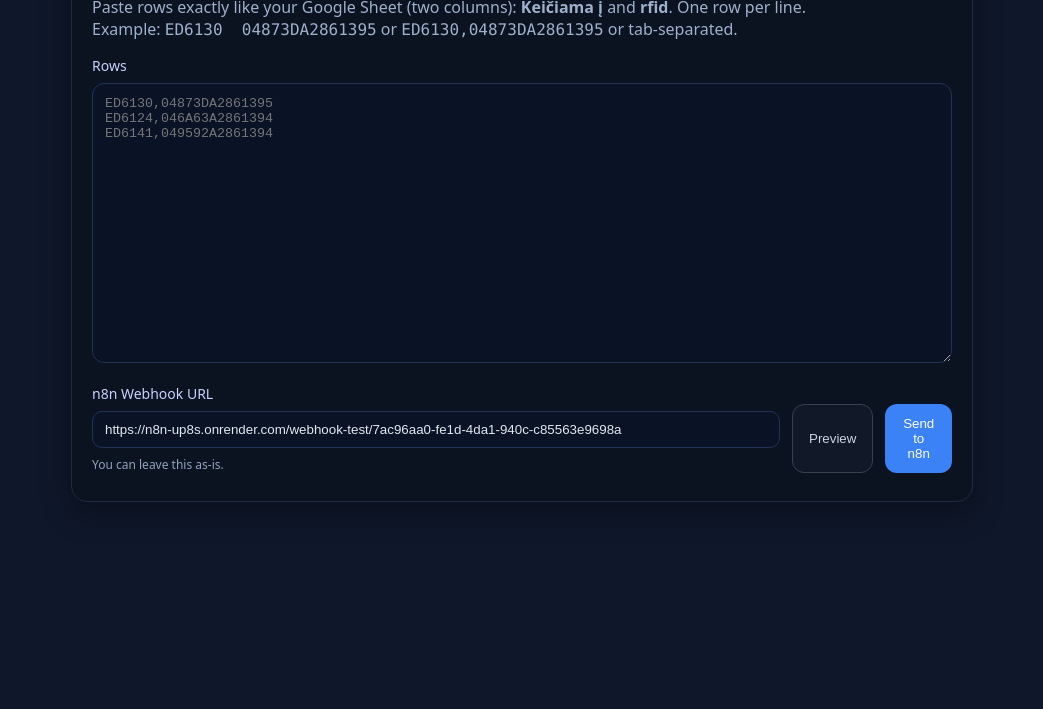
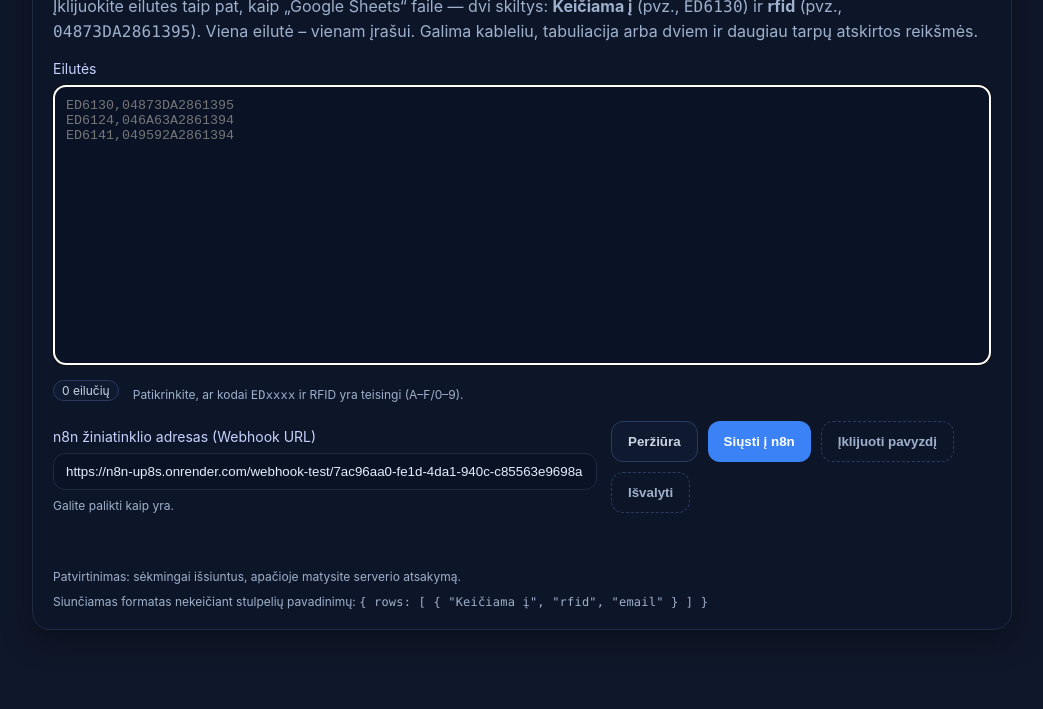
Before and after one commit to Chatbots-automated/pauliusesouzduotis, a website: page public/index.html in a window 1280 px wide. Shown: the part 91-800 px from the top of the page, without its empty margins (118-1161 px from the left). Drawn offline with Linux system fonts and the light colour scheme.

Commit message:
Update index.html

```diff
--- a/public/index.html
+++ b/public/index.html
@@ -1,97 +1,153 @@
 <!doctype html>
-<html lang="en">
+<html lang="lt">
 <head>
   <meta charset="utf-8" />
-  <title>AMPECO – ED → RFID uploader</title>
+  <title>AMPECO – ED → RFID įkėlimas</title>
   <meta name="viewport" content="width=device-width, initial-scale=1" />
+  <meta name="color-scheme" content="dark" />
   <style>
-    :root { font-family: system-ui, -apple-system, Segoe UI, Roboto, Inter, Arial; }
-    body { margin: 0; padding: 24px; background: #0f172a; color: #e2e8f0; }
-    .card { max-width: 860px; margin: 0 auto; background: #0b1220; border: 1px solid #1f2a44; border-radius: 16px; padding: 20px; box-shadow: 0 10px 30px rgba(0,0,0,.35);}
-    h1 { margin: 0 0 12px; font-size: 22px; }
-    p { margin: 0 0 16px; color: #9fb0cc; }
-    textarea, input, button { width: 100%; box-sizing: border-box; }
+    :root {
+      --bg: #0b1220;
+      --panel: #0d1629;
+      --muted: #9fb0cc;
+      --border: #1f2a44;
+      --accent: #3b82f6;
+      --good: #22c55e;
+      --bad: #ef4444;
+      --text: #e5eefc;
+      font-family: Inter, system-ui, -apple-system, Segoe UI, Roboto, Arial;
+    }
+    * { box-sizing: border-box; }
+    body { margin: 0; padding: 24px; background: #0f172a; color: var(--text); }
+    .wrap { max-width: 980px; margin: 0 auto; }
+    .card { background: var(--panel); border: 1px solid var(--border); border-radius: 18px; padding: 20px; box-shadow: 0 10px 30px rgba(0,0,0,.35); }
+    header { display: flex; align-items: center; gap: 12px; margin-bottom: 12px; }
+    .logo { width: 28px; height: 28px; border-radius: 6px; background: linear-gradient(135deg,#3b82f6,#22c55e); }
+    h1 { margin: 0; font-size: 22px; letter-spacing: .2px; }
+    p.lead { margin: 6px 0 16px; color: var(--muted); line-height: 1.5; }
     label { display: block; font-size: 14px; margin: 16px 0 8px; color: #c7d2fe; }
-    textarea { min-height: 280px; padding: 12px; border-radius: 12px; border: 1px solid #233155; background: #0a1326; color: #e2e8f0; }
-    input { padding: 10px 12px; border-radius: 10px; border: 1px solid #233155; background: #0a1326; color: #e2e8f0; }
-    .row { display: grid; grid-template-columns: 1fr 160px; gap: 12px; align-items: end; }
-    .actions { display: flex; gap: 12px; margin-top: 16px; }
-    button { padding: 12px 16px; border: 0; border-radius: 12px; cursor: pointer; }
-    .primary { background: #3b82f6; color: white; }
-    .secondary { background: #111827; color: #cbd5e1; border: 1px solid #374151; }
-    .muted { color: #93a3bf; font-size: 12px; margin-top: 8px;}
-    .table { width: 100%; margin-top: 14px; border-collapse: collapse; font-size: 14px; }
-    .table th, .table td { border-bottom: 1px solid #1f2a44; padding: 8px 6px; }
-    .ok { color: #22c55e; }
-    .err { color: #ef4444; }
-    .mono { font-family: ui-monospace, SFMono-Regular, Menlo, Consolas, "Liberation Mono", monospace; }
+    textarea, input { width: 100%; border-radius: 12px; border: 1px solid var(--border); background: #0a1326; color: var(--text); }
+    textarea { min-height: 280px; padding: 12px; resize: vertical; }
+    input { padding: 10px 12px; }
+    .row { display: grid; grid-template-columns: 1fr minmax(280px, 380px); gap: 14px; align-items: end; margin-top: 12px; }
+    .actions { display: flex; gap: 10px; flex-wrap: wrap; }
+    button { padding: 12px 16px; border: 0; border-radius: 12px; cursor: pointer; font-weight: 600; }
+    .primary { background: var(--accent); color: white; }
+    .secondary { background: #0f1a31; color: #cbd5e1; border: 1px solid #2a3a61; }
+    .ghost { background: transparent; color: var(--muted); border: 1px dashed #2a3a61; }
+    .muted { color: var(--muted); font-size: 12px; margin-top: 8px;}
+    .meta { display: flex; gap: 14px; align-items: center; color: var(--muted); font-size: 13px; margin: 10px 0 -2px; }
+    .badge { display: inline-block; padding: 2px 8px; border-radius: 999px; background: #0f1a31; border: 1px solid #2a3a61; color: #cbd5e1; font-size: 12px; }
+    .table { width: 100%; margin-top: 14px; border-collapse: collapse; font-size: 14px; border-top: 1px solid var(--border); }
+    .table th, .table td { border-bottom: 1px solid var(--border); padding: 10px 8px; }
+    .table th { text-align: left; color: #c7d2fe; font-weight: 600; }
+    .ok { color: var(--good); font-weight: 600; }
+    .err { color: var(--bad); font-weight: 600; }
+    .mono { font-family: ui-monospace, SFMono-Regular, Menlo, Consolas, "Liberation Mono", monospace; letter-spacing: .2px; }
+    #status { margin-top: 12px; min-height: 22px; }
+    .status-ok { color: var(--good); }
+    .status-bad { color: var(--bad); }
+    footer { margin-top: 22px; color: var(--muted); font-size: 12px; display: flex; gap: 10px; flex-wrap: wrap; }
+    @media (max-width: 860px) {
+      .row { grid-template-columns: 1fr; }
+    }
   </style>
 </head>
 <body>
+  <div class="wrap">
     <div class="card">
-    <h1>ED → RFID uploader</h1>
-    <p>Paste rows exactly like your Google Sheet (two columns): <strong>Keičiama į</strong> and <strong>rfid</strong>. One row per line.<br/>
-    Example: <span class="mono">ED6130&nbsp;&nbsp;04873DA2861395</span> or <span class="mono">ED6130,04873DA2861395</span> or tab-separated.</p>
+      <header>
+        <div class="logo" aria-hidden="true"></div>
+        <h1>ED → RFID įkėlimas</h1>
+      </header>
+      <p class="lead">
+        Įklijuokite eilutes taip pat, kaip „Google Sheets“ faile — dvi skiltys:
+        <strong>Keičiama į</strong> (pvz., <span class="mono">ED6130</span>) ir <strong>rfid</strong>
+        (pvz., <span class="mono">04873DA2861395</span>). Viena eilutė – vienam įrašui.
+        Galima kableliu, tabuliacija arba dviem ir daugiau tarpų atskirtos reikšmės.
+      </p>
 
-    <label for="rows">Rows</label>
+      <label for="rows">Eilutės</label>
       <textarea id="rows" placeholder="ED6130,04873DA2861395
 ED6124,046A63A2861394
 ED6141,049592A2861394"></textarea>
+      <div class="meta">
+        <span class="badge" id="rowsCount">0 eilučių</span>
+        <span class="muted">Patikrinkite, ar kodai <span class="mono">EDxxxx</span> ir RFID yra teisingi (A–F/0–9).</span>
+      </div>
 
       <div class="row">
         <div>
-        <label for="webhook">n8n Webhook URL</label>
+          <label for="webhook">n8n žiniatinklio adresas (Webhook URL)</label>
           <input id="webhook" type="url"
                 value="https://n8n-up8s.onrender.com/webhook-test/7ac96aa0-fe1d-4da1-940c-c85563e9698a"
                 placeholder="https://.../webhook/xxxxxxxx-xxxx-xxxx-xxxx-xxxxxxxxxxxx" />
-        <div class="muted">You can leave this as-is.</div>
+          <div class="muted">Galite palikti kaip yra.</div>
         </div>
         <div class="actions">
-        <button class="secondary" id="preview">Preview</button>
-        <button class="primary" id="send">Send to n8n</button>
+          <button class="secondary" id="preview">Peržiūra</button>
+          <button class="primary" id="send">Siųsti į n8n</button>
+          <button class="ghost" id="pasteSample" type="button">Įklijuoti pavyzdį</button>
+          <button class="ghost" id="clearAll" type="button">Išvalyti</button>
         </div>
       </div>
 
-    <div id="status" class="muted"></div>
+      <div id="status" class="muted" role="status" aria-live="polite"></div>
+
       <table class="table" id="table" style="display:none">
-      <thead><tr><th>#</th><th>Keičiama į</th><th>rfid</th><th>Email</th><th>Check</th></tr></thead>
+        <thead>
+          <tr>
+            <th>Eil.</th>
+            <th>Keičiama į</th>
+            <th>RFID</th>
+            <th>El. paštas</th>
+            <th>Tikrinimas</th>
+          </tr>
+        </thead>
         <tbody></tbody>
       </table>
+
+      <footer>
+        <span>Patvirtinimas: sėkmingai išsiuntus, apačioje matysite serverio atsakymą.</span>
+        <span>Siunčiamas formatas nekeičiant stulpelių pavadinimų: <span class="mono">{ rows: [ { "Keičiama į", "rfid", "email" } ] }</span></span>
+      </footer>
+    </div>
   </div>
 
   <script>
     const $rows = document.getElementById('rows');
+    const $rowsCount = document.getElementById('rowsCount');
     const $webhook = document.getElementById('webhook');
     const $preview = document.getElementById('preview');
     const $send = document.getElementById('send');
     const $status = document.getElementById('status');
     const $table = document.getElementById('table');
     const $tbody = $table.querySelector('tbody');
+    const $pasteSample = document.getElementById('pasteSample');
+    const $clearAll = document.getElementById('clearAll');
 
     function parseLines(text) {
       const out = [];
       const lines = text.split(/\r?\n/).map(l => l.trim()).filter(Boolean);
       for (const line of lines) {
-        // split by comma, tab, or 2+ spaces
+        // skaidom kableliu, tabuliacija arba ≥2 tarpais
         const parts = line.split(/\s*,\s*|\t+|\s{2,}/).map(p => p.trim()).filter(Boolean);
         if (parts.length < 2) { continue; }
         let ed = parts[0].toUpperCase();
         let rfid = parts[1].toUpperCase().replace(/\s+/g, '');
 
-        // normalize ED code "EDxxxx"
-        if (!/^ED\d+$/i.test(ed)) {
-          // try to salvage like "ed 6130"
-          ed = ed.replace(/\s+/g, '');
-        }
-        // basic RFID sanity: hex-like
+        // normalizuojam ED kodą
+        if (!/^ED\d+$/i.test(ed)) ed = ed.replace(/\s+/g, '');
+
+        // RFID – leistini simboliai 0–9, A–F
         if (!/^[0-9A-F]+$/.test(rfid)) {
-          // allow accidental lowercase
           rfid = rfid.replace(/[^0-9A-F]/gi, '').toUpperCase();
         }
+
         out.push({
           "Keičiama į": ed,
           "rfid": rfid,
-          "email": `${ed}@eso.lt` // helpful derived value
+          "email": `${ed}@eso.lt`
         });
       }
       return out;
@@ -101,58 +157,88 @@ ED6141,049592A2861394"></textarea>
       $tbody.innerHTML = '';
       rows.forEach((r, i) => {
         const okEd = /^ED\d+$/.test(r["Keičiama į"]);
-        const okRfid = /^[0-9A-F]+$/.test(r.rfid) && r.rfid.length >= 10; // len check is loose on purpose
+        const okRfid = /^[0-9A-F]+$/.test(r.rfid) && r.rfid.length >= 10;
         const tr = document.createElement('tr');
         tr.innerHTML = `
           <td>${i+1}</td>
           <td class="mono">${r["Keičiama į"]}</td>
           <td class="mono">${r.rfid}</td>
           <td class="mono">${r.email}</td>
-          <td>${okEd && okRfid ? '<span class="ok">ok</span>' : '<span class="err">check</span>'}</td>
+          <td>${okEd && okRfid ? '<span class="ok">gerai</span>' : '<span class="err">tikrinti</span>'}</td>
         `;
         $tbody.appendChild(tr);
       });
       $table.style.display = rows.length ? 'table' : 'none';
+      $rowsCount.textContent = rows.length + (rows.length === 1 ? ' eilutė' : ' eilučių');
     }
 
     async function sendRows(rows) {
-      // Payload keeps the SAME column names as the sheet:
-      // [{ "Keičiama į": "ED6130", "rfid": "04873DA2861395", "email": "ED6130@eso.lt" }, ...]
       const payload = { rows };
       const url = $webhook.value.trim();
+      if (!url) {
+        $status.innerHTML = '<span class="status-bad">Nenurodytas webhook adresas.</span>';
+        return;
+      }
 
-      $status.textContent = 'Sending...';
+      $status.textContent = 'Siunčiama...';
       try {
         const res = await fetch(url, {
           method: 'POST',
           headers: { 'Content-Type': 'application/json' },
           body: JSON.stringify(payload)
         });
-        const text = await res.text(); // n8n may return text/plain or JSON
-        if (!res.ok) throw new Error(text || ('HTTP '+res.status));
-        $status.innerHTML = `<span class="ok">Done.</span> Server said: <span class="mono">${text.slice(0,300)}</span>`;
+        const text = await res.text(); // n8n gali gražinti text/plain
+        if (!res.ok) throw new Error(text || ('HTTP ' + res.status));
+        $status.innerHTML = `<span class="status-ok">Išsiųsta sėkmingai.</span> Serverio atsakymas: <span class="mono">${text.slice(0, 400)}</span>`;
       } catch (e) {
-        $status.innerHTML = `<span class="err">Failed:</span> <span class="mono">${(e && e.message) || e}</span>`;
+        $status.innerHTML = `<span class="status-bad">Siuntimas nepavyko:</span> <span class="mono">${(e && e.message) || e}</span>`;
       }
+    }
+
+    function updateCount() {
+      const rows = parseLines($rows.value);
+      $rowsCount.textContent = rows.length + (rows.length === 1 ? ' eilutė' : ' eilučių');
     }
 
     $preview.addEventListener('click', (e) => {
       e.preventDefault();
       const rows = parseLines($rows.value);
       renderPreview(rows);
-      $status.textContent = rows.length ? `Parsed ${rows.length} rows.` : 'No valid rows found.';
+      $status.textContent = rows.length ? `Išanalizuota: ${rows.length} ${rows.length === 1 ? 'eilutė' : 'eilučių'}.` : 'Eilučių nerasta.';
     });
 
     $send.addEventListener('click', async (e) => {
       e.preventDefault();
       const rows = parseLines($rows.value);
       if (!rows.length) {
-        $status.textContent = 'Nothing to send.';
+        $status.textContent = 'Nėra ką siųsti.';
         return;
       }
       renderPreview(rows);
       await sendRows(rows);
     });
+
+    $pasteSample.addEventListener('click', () => {
+      $rows.value = `ED6130,04873DA2861395
+ED6124,046A63A2861394
+ED6141,049592A2861394`;
+      updateCount();
+      $status.textContent = 'Pavyzdinės eilutės įklijuotos.';
+    });
+
+    $clearAll.addEventListener('click', () => {
+      $rows.value = '';
+      $tbody.innerHTML = '';
+      $table.style.display = 'none';
+      updateCount();
+      $status.textContent = 'Išvalyta.';
+    });
+
+    $rows.addEventListener('input', updateCount);
+    window.addEventListener('DOMContentLoaded', () => {
+      updateCount();
+      $rows.focus();
+    });
   </script>
 </body>
 </html>
```
Lines whose indentation alone changed are shown as unchanged.
